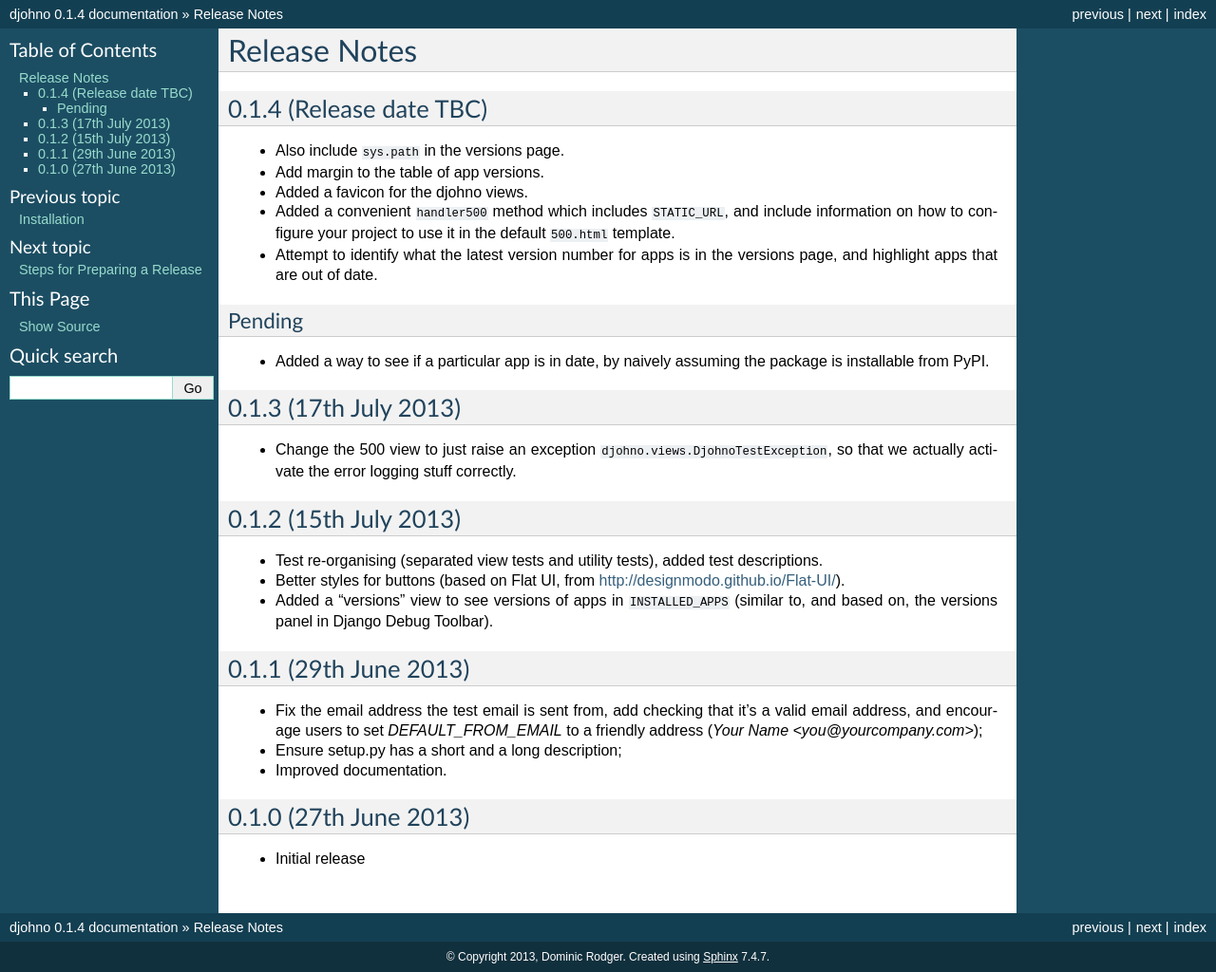
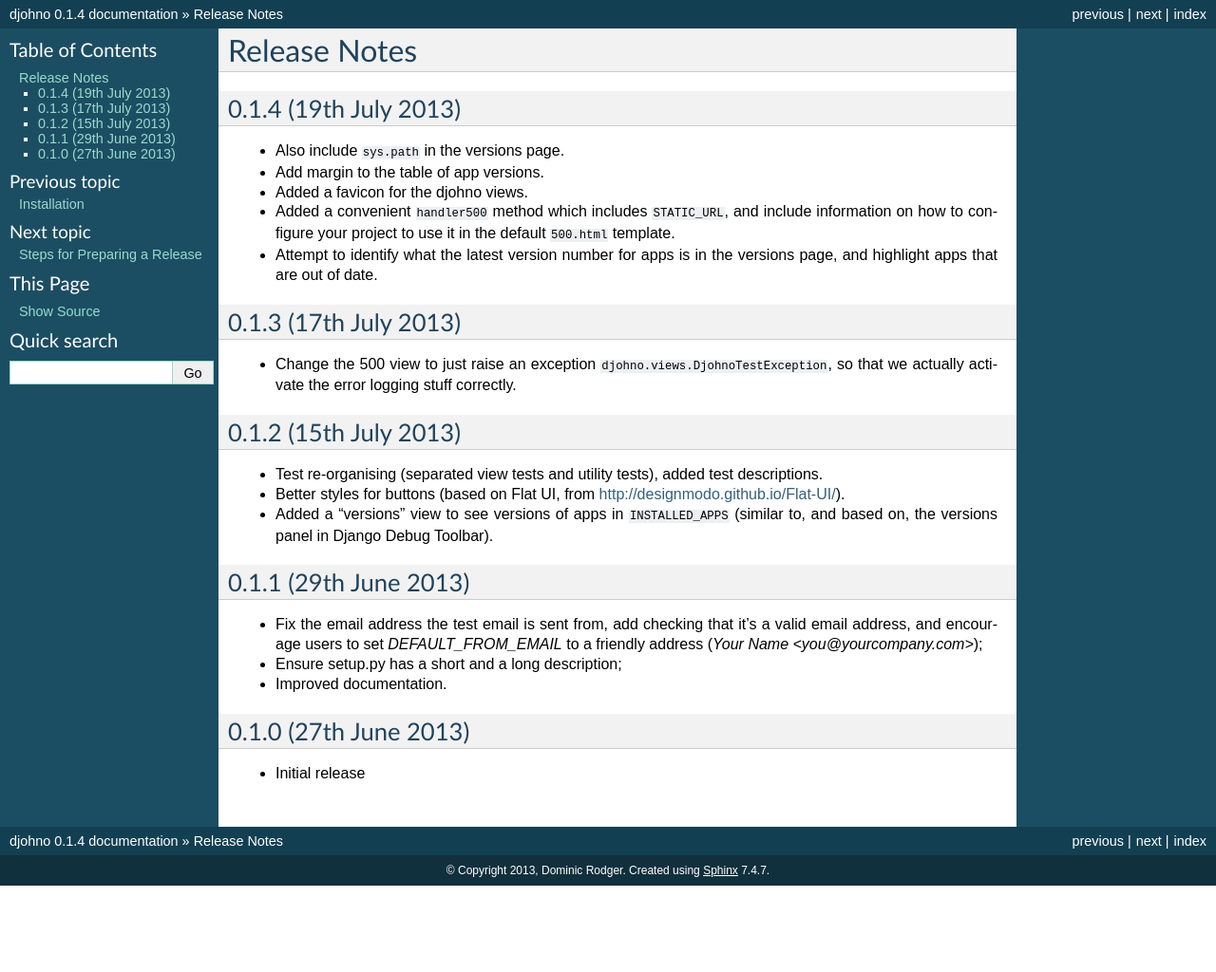
Before and after one commit to dominicrodger/djohno, a Sphinx documentation site: the page built from docs/release_notes.rst, in a window 1280 px wide. Shown: the whole page at 95% size. Built offline with Sphinx 7.4.7, drawn with Linux system fonts in a browser that asks for light colours; after the commit the page ends 933 px from its top, so only the background shows below that.

Commit message:
Oops - fixing release notes
If only I followed my steps for preparing a release properly

```diff
--- a/docs/release_notes.rst
+++ b/docs/release_notes.rst
@@ -1,7 +1,7 @@
 Release Notes
 *************
 
-0.1.4 (Release date TBC)
+0.1.4 (19th July 2013)
 ========================
 
 * Also include ``sys.path`` in the versions page.
@@ -12,13 +12,6 @@ Release Notes
   project to use it in the default ``500.html`` template.
 * Attempt to identify what the latest version number for apps is in
   the versions page, and highlight apps that are out of date.
-
-Pending
--------
-
-* Added a way to see if a particular app is in date, by naively
-  assuming the package is installable from PyPI.
-
 
 0.1.3 (17th July 2013)
 ======================
```
